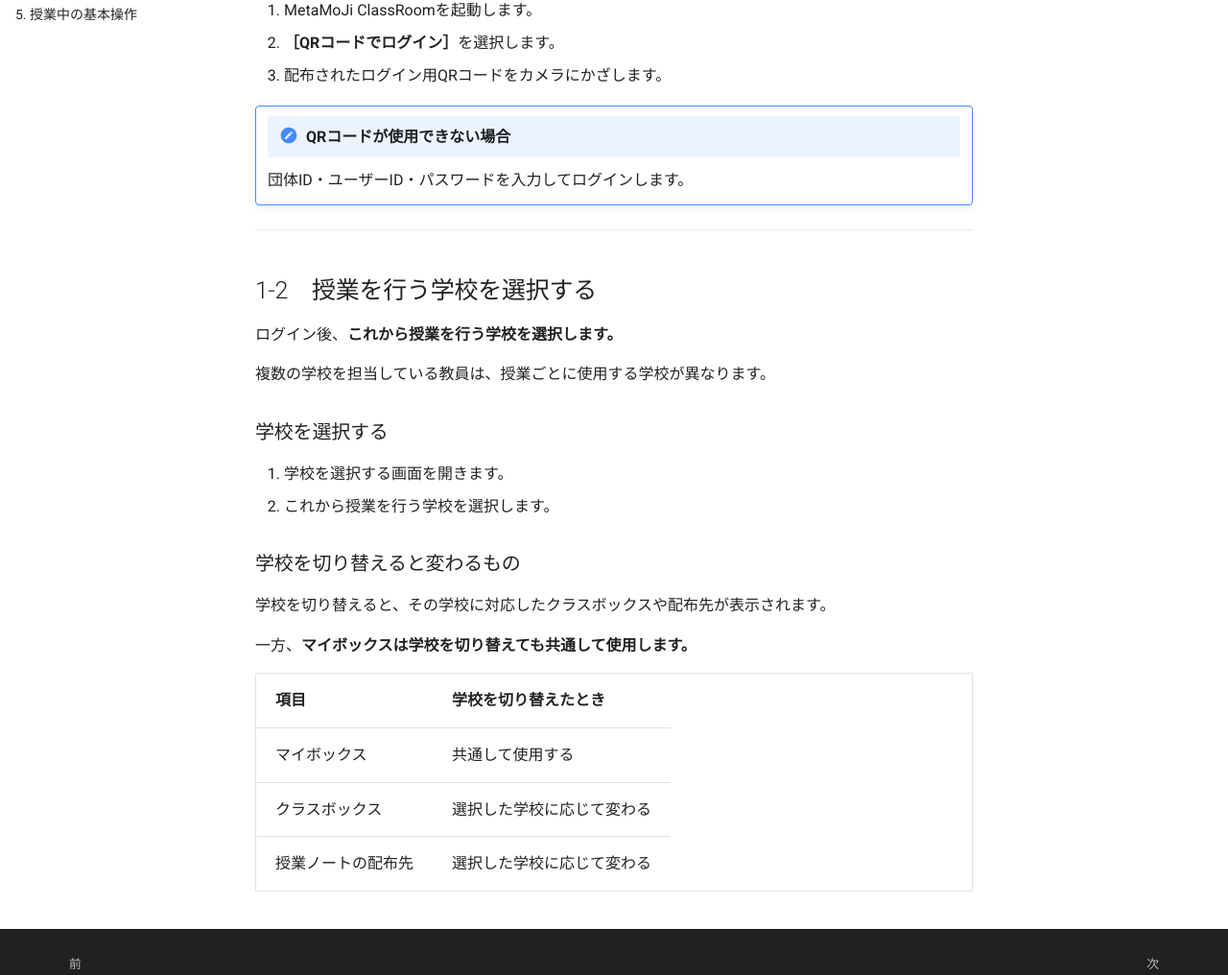
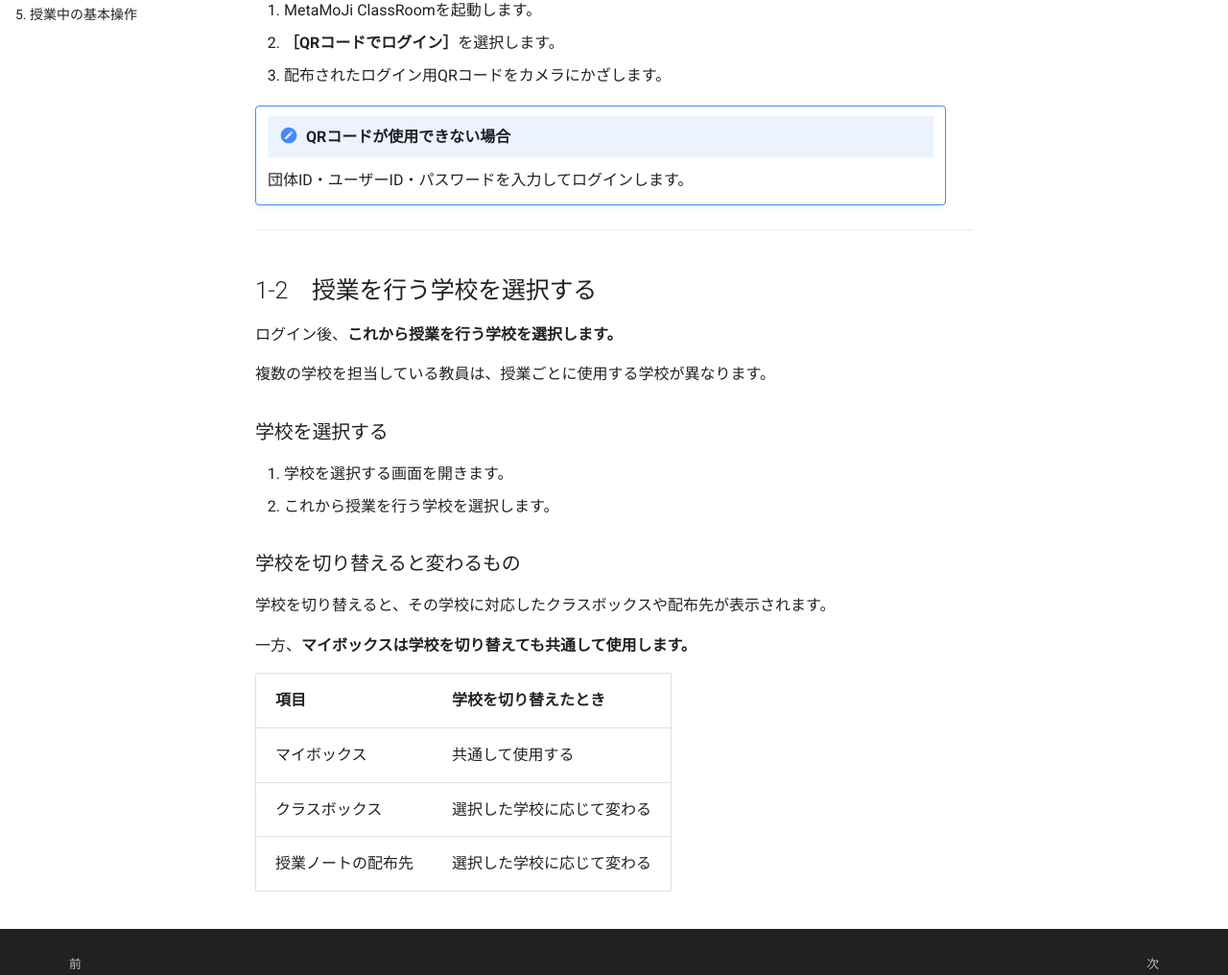
Before and after one commit to a-recs/remote-manual, an MkDocs documentation site: the page built from docs/metamoji/01-login.md, in a window 1280 px wide and 1400 px high, scrolled down 358 px. Shown: the part 290-1306 px from the top of the window at 96% size. Built offline with MkDocs 1.6.1 and Material for MkDocs 9.7.7, drawn with Linux system fonts in a browser that asks for light colours.

Commit message:
Improve table and callout widths

```diff
--- a/docs/stylesheets/extra.css
+++ b/docs/stylesheets/extra.css
@@ -8,13 +8,17 @@
   }
 }
 
-/* 表を読みやすくする */
+/* 表を読みやすくする：内容が短い表は必要以上に横へ広げない */
 .md-typeset__table {
-  width: 100%;
+  display: block;
+  width: fit-content;
+  max-width: 100%;
+  overflow-x: auto;
 }
 
 .md-typeset table:not([class]) {
-  width: 100%;
+  width: auto;
+  max-width: 100%;
   font-size: inherit;
   table-layout: auto;
 }
@@ -48,6 +52,10 @@
 /* 重要な囲み記事を読みやすくする */
 .md-typeset .admonition,
 .md-typeset details {
+  width: fit-content;
+  min-width: min(36rem, 100%);
+  max-width: 100%;
+  box-sizing: border-box;
   font-size: inherit;
   line-height: 1.7;
   margin: 1.2em 0;
@@ -76,4 +84,23 @@
   margin-top: 0.5em;
 }
 
+/* レイヤーの見える・見えないを色でも区別する */
+.layer-no {
+  color: #c62828;
+  font-weight: 800;
+}
+
+.layer-yes {
+  color: #1565c0;
+  font-weight: 800;
+}
+
+[data-md-color-scheme="slate"] .layer-no {
+  color: #ff6b6b;
+}
+
+[data-md-color-scheme="slate"] .layer-yes {
+  color: #64b5f6;
+}
+
 .md-typeset blockquote { border-left-width: 0.2rem; }
```
